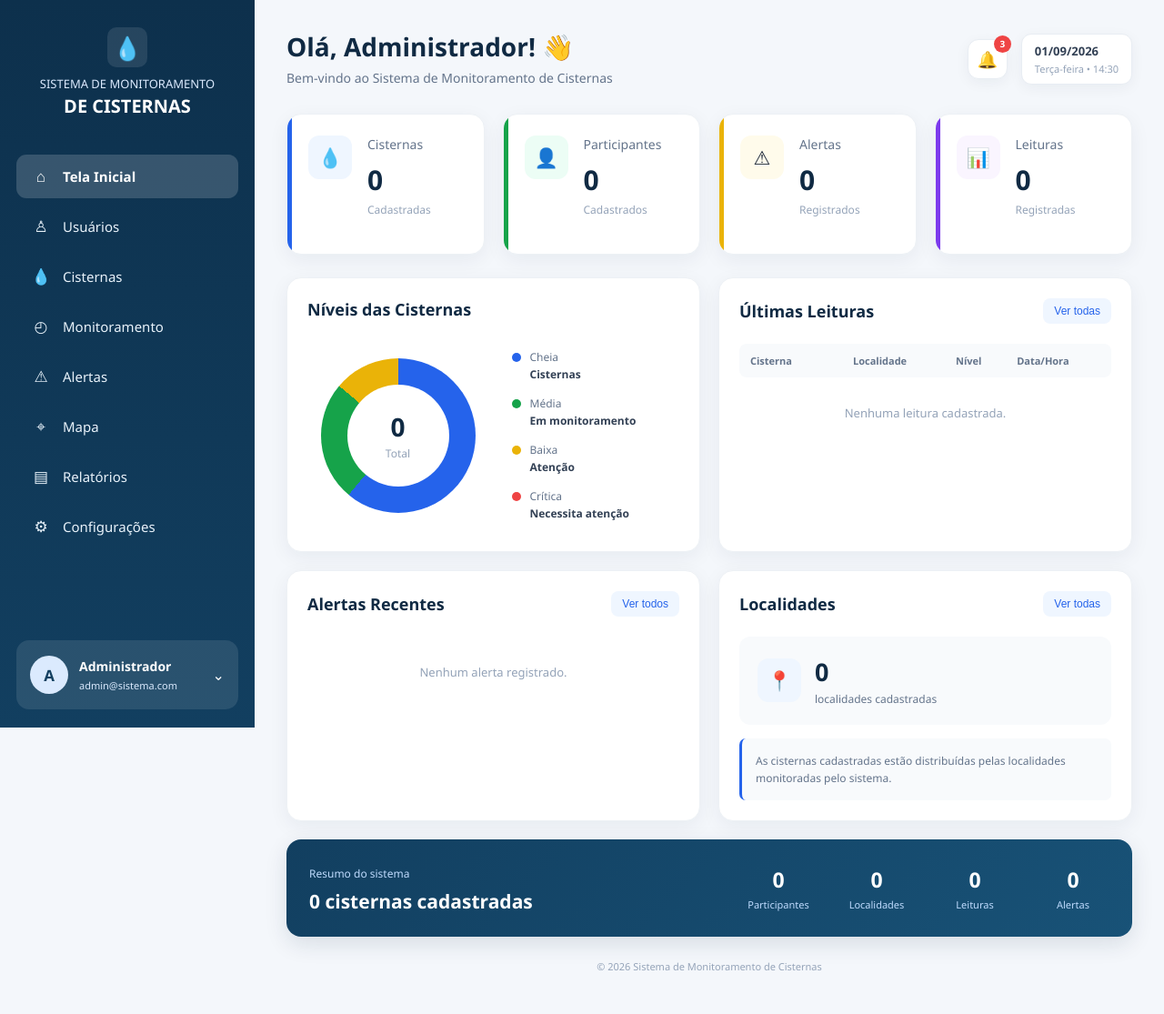
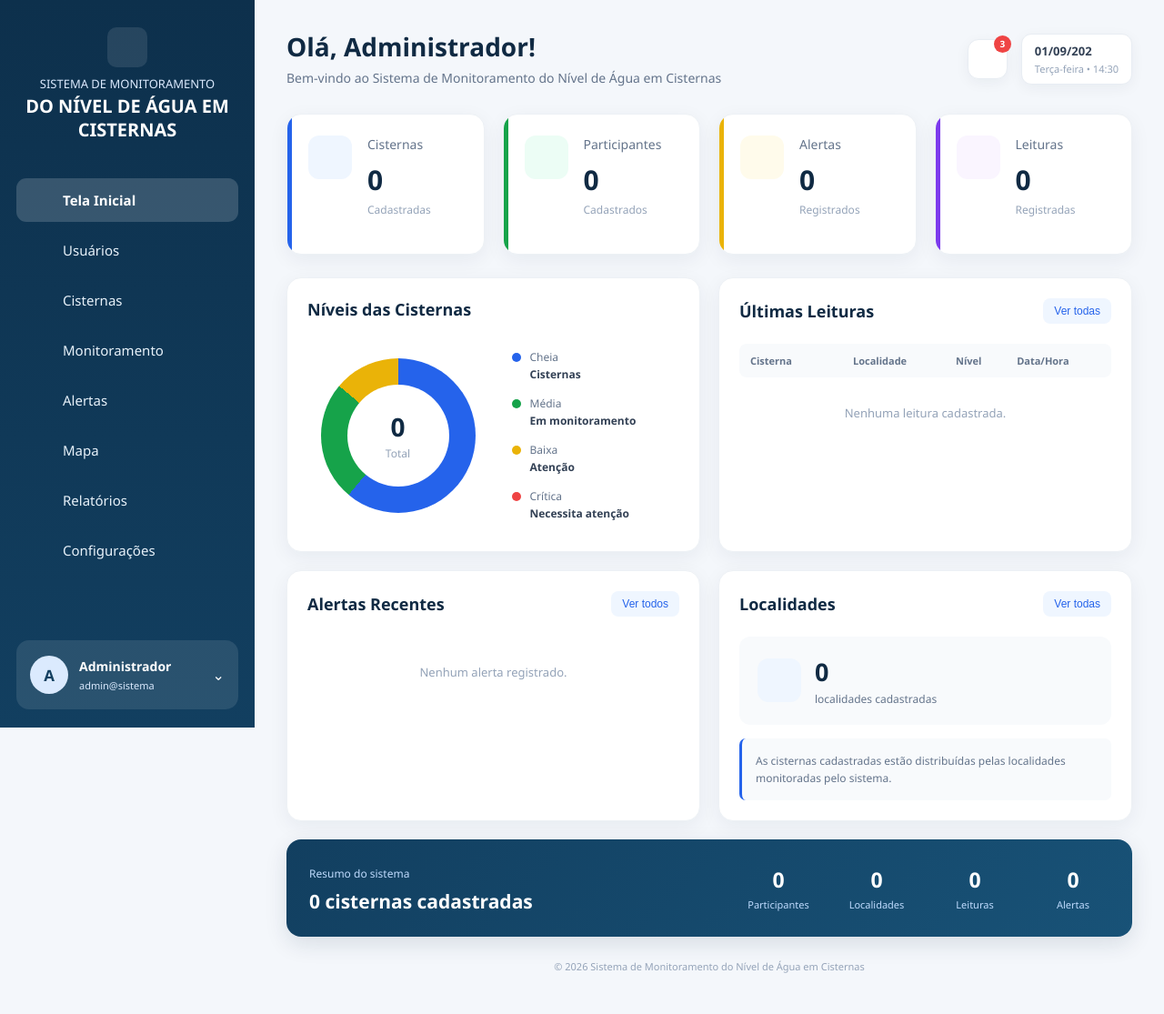
Before and after one commit to limaleticia2-ux/SMC, a Django app: page / in a window 1280 px wide. Shown: the whole page at 91% size. Run offline with Django 5.2, Linux system fonts and the light colour scheme; data that the repository does not hold is empty.

Commit message:
Atualização html

```diff
--- a/config/urls.py
+++ b/config/urls.py
@@ -1,4 +1,3 @@
-
 from django.contrib import admin
 from django.urls import path
 
--- a/monitoramento/templates/monitoramento/index.html
+++ b/monitoramento/templates/monitoramento/index.html
@@ -7,7 +7,7 @@
     <meta charset="UTF-8">
     <meta name="viewport" content="width=device-width, initial-scale=1.0">
 
-    <title>Sistema de Monitoramento de Cisternas</title>
+    <title>Sistema de Monitoramento do Nível de Água em Cisternas</title>
 
     <link rel="stylesheet" href="{% static 'monitoramento/css/style.css' %}">
 </head>
@@ -23,12 +23,12 @@
         <div class="logo">
 
             <div class="logo-icon">
-                💧
+
             </div>
 
             <div class="logo-text">
                 <span>SISTEMA DE MONITORAMENTO</span>
-                <strong>DE CISTERNAS</strong>
+                <strong>DO NÍVEL DE ÁGUA EM CISTERNAS</strong>
             </div>
 
         </div>
@@ -37,49 +37,49 @@
         <nav class="menu">
 
             <a href="/" class="menu-item active">
-                <span>⌂</span>
+                <span></span>
                 <p>Tela Inicial</p>
             </a>
 
             <a href="#" class="menu-item">
-                <span>♙</span>
+                <span></span>
                 <p>Usuários</p>
             </a>
 
             <a href="#" class="menu-item">
-                <span>💧</span>
+                <span></span>
                 <p>Cisternas</p>
             </a>
 
             <a href="#" class="menu-item">
-                <span>◴</span>
+                <span></span>
                 <p>Monitoramento</p>
             </a>
 
             <a href="#" class="menu-item">
-                <span>⚠</span>
+                <span></span>
                 <p>Alertas</p>
             </a>
 
             <a href="#" class="menu-item">
-                <span>⌖</span>
+                <span></span>
                 <p>Mapa</p>
             </a>
 
             <a href="#" class="menu-item">
-                <span>▤</span>
+                <span></span>
                 <p>Relatórios</p>
             </a>
 
             <a href="#" class="menu-item">
-                <span>⚙</span>
+                <span></span>
                 <p>Configurações</p>
             </a>
 
         </nav>
 
 
-        <!-- USUÁRIO -->
+<!-- Usuários -->
 
         <div class="user-box">
 
@@ -89,7 +89,7 @@
 
             <div class="user-info">
                 <strong>Administrador</strong>
-                <small>admin@sistema.com</small>
+                <small>admin@sistema</small>
             </div>
 
             <span>⌄</span>
@@ -99,23 +99,20 @@
     </aside>
 
 
-    <!-- ================= CONTEÚDO ================= -->
 
     <main class="content">
 
-
-        <!-- CABEÇALHO -->
 
         <header class="topbar">
 
             <div>
 
                 <h1>
-                    Olá, Administrador! 👋
+                    Olá, Administrador!
                 </h1>
 
                 <p>
-                    Bem-vindo ao Sistema de Monitoramento de Cisternas
+                    Bem-vindo ao Sistema de Monitoramento do Nível de Água em Cisternas
                 </p>
 
             </div>
@@ -125,7 +122,7 @@
 
                 <div class="notification">
 
-                    🔔
+
 
                     <span>3</span>
 
@@ -134,7 +131,7 @@
 
                 <div class="date">
 
-                    <strong>01/09/2026</strong>
+                    <strong>01/09/202</strong>
 
                     <small>
                         Terça-feira • 14:30
@@ -147,18 +144,14 @@
         </header>
 
 
-
-        <!-- ================= CARDS ================= -->
-
         <section class="cards">
 
 
-            <!-- CISTERNAS -->
 
             <div class="card blue">
 
                 <div class="card-icon">
-                    💧
+
                 </div>
 
                 <div>
@@ -179,14 +172,10 @@
 
             </div>
 
-
-
-            <!-- PARTICIPANTES -->
-
             <div class="card green">
 
                 <div class="card-icon">
-                    👤
+
                 </div>
 
                 <div>
@@ -209,12 +198,11 @@
 
 
 
-            <!-- ALERTAS -->
 
             <div class="card yellow">
 
                 <div class="card-icon">
-                    ⚠
+
                 </div>
 
                 <div>
@@ -237,12 +225,11 @@
 
 
 
-            <!-- LEITURAS -->
 
             <div class="card purple">
 
                 <div class="card-icon">
-                    📊
+
                 </div>
 
                 <div>
@@ -266,13 +253,9 @@
         </section>
 
 
-
-        <!-- ================= PRIMEIRA LINHA ================= -->
-
         <section class="grid">
 
 
-            <!-- NÍVEIS DAS CISTERNAS -->
 
             <div class="panel">
 
@@ -376,8 +359,6 @@
 
 
 
-            <!-- ÚLTIMAS LEITURAS -->
-
             <div class="panel">
 
                 <div class="panel-header">
@@ -458,12 +439,9 @@
 
 
 
-        <!-- ================= SEGUNDA LINHA ================= -->
-
         <section class="grid">
 
 
-            <!-- ALERTAS RECENTES -->
 
             <div class="panel">
 
@@ -485,7 +463,7 @@
                 <div class="alert">
 
                     <div class="alert-icon red">
-                        ⚠
+
                     </div>
 
 
@@ -525,7 +503,6 @@
 
 
 
-            <!-- LOCALIDADES -->
 
             <div class="panel">
 
@@ -545,7 +522,7 @@
                 <div class="location-box">
 
                     <div class="location-icon">
-                        📍
+
                     </div>
 
                     <div>
@@ -578,8 +555,6 @@
         </section>
 
 
-
-        <!-- ================= RESUMO ================= -->
 
         <section class="summary-panel">
 
@@ -655,11 +630,10 @@
 
 
 
-        <!-- FOOTER -->
 
         <footer>
 
-            © 2026 Sistema de Monitoramento de Cisternas
+            © 2026 Sistema de Monitoramento do Nível de Água em Cisternas
 
         </footer>
 
```
